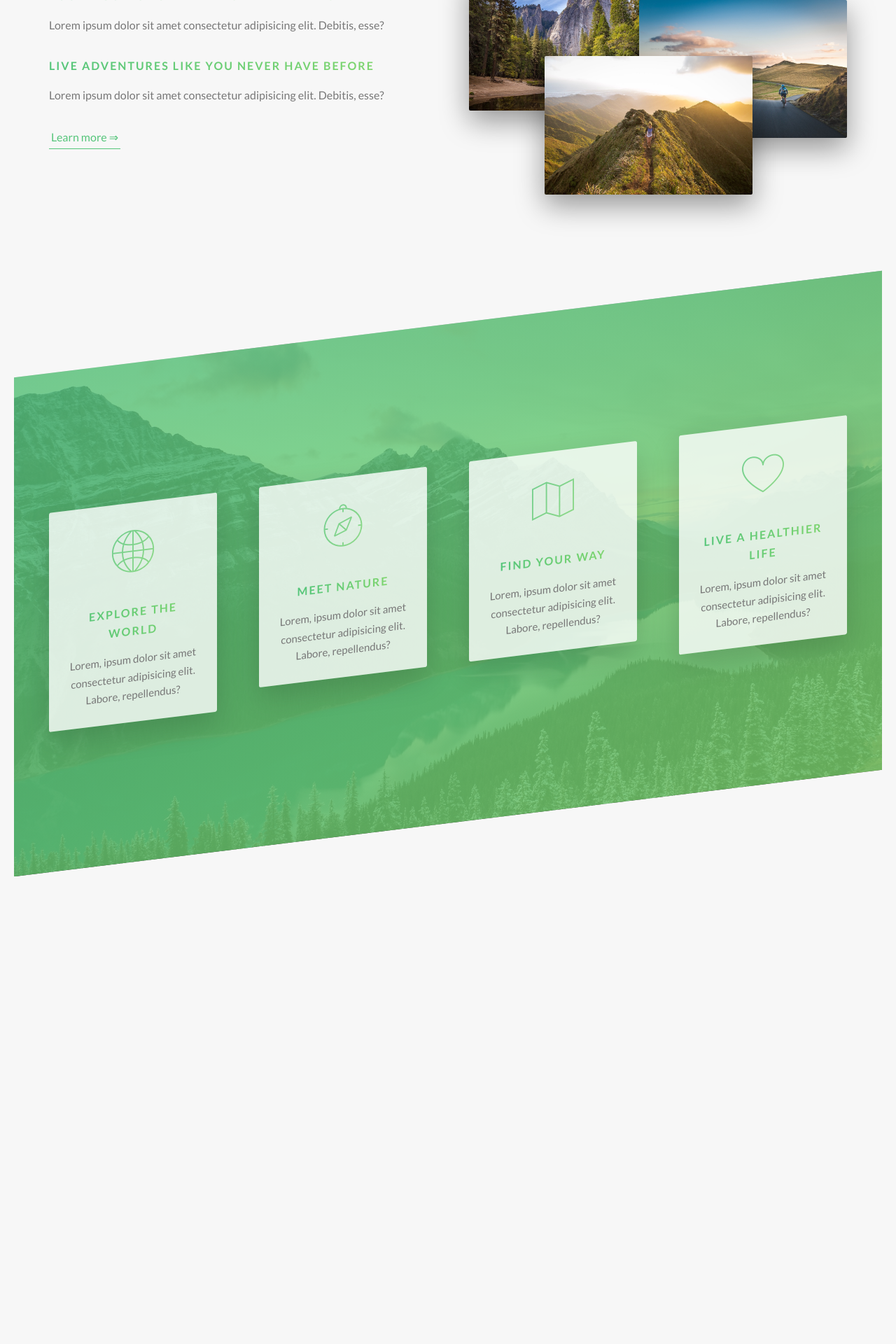
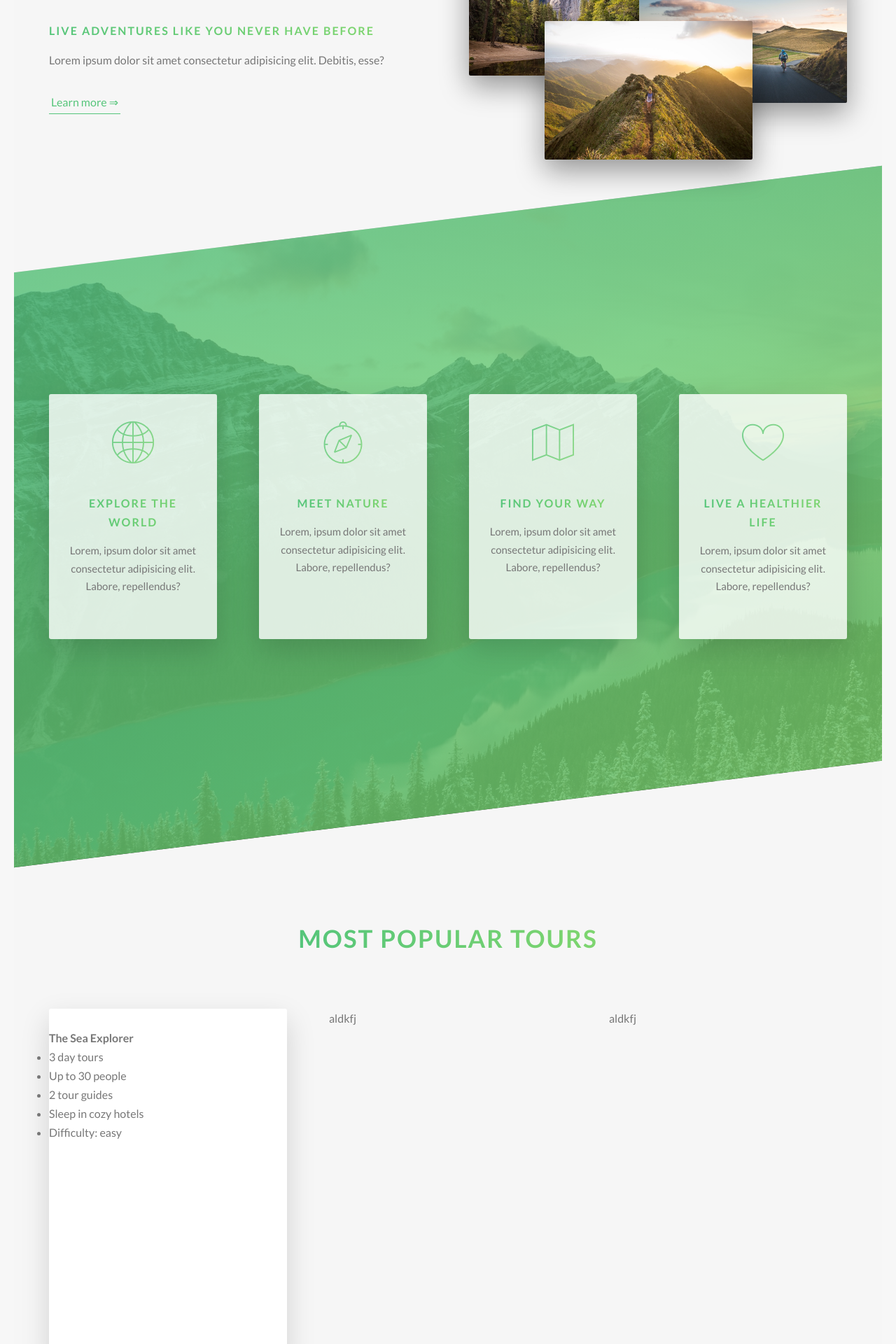
Before and after one commit to fluktar/Natours, a PHP site: page /index.html in a window 1280 px wide. Shown: the part 960-2880 px from the top of the page at 70% size. Before the commit the page ends 2212 px from the top, so only its background shows below. Run offline with PHP 8.4, Linux system fonts and the light colour scheme.

Commit message:
card_start_1

```diff
--- a/index.html
+++ b/index.html
@@ -134,6 +134,39 @@
           </div>
         </div>
       </section>
+      <section class="section-tours" id="section-tours">
+        <div class="u-center-text u-margin-bottom-big">
+          <h2 class="heading-secondary">Most popular tours</h2>
+        </div>
+        <div class="row">
+          <div class="col-1-of-3">
+            <div class="card">
+              <div class="card__side card__side--front">
+                <div class="card__picture card__picture--1">&nbsp;</div>
+                <h4 class="card__heading">
+                  <span class="card__heading-span card__heading-span--1"
+                    >The Sea Explorer</span
+                  >
+                </h4>
+                <div class="card__details">
+                  <ul>
+                    <li>3 day tours</li>
+                    <li>Up to 30 people</li>
+                    <li>2 tour guides</li>
+                    <li>Sleep in cozy hotels</li>
+                    <li>Difficulty: easy</li>
+                  </ul>
+                </div>
+              </div>
+              <div class="card__side card__side--back card__side--back-1">
+                Back side
+              </div>
+            </div>
+          </div>
+          <div class="col-1-of-3"><div class="card">aldkfj</div></div>
+          <div class="col-1-of-3"><div class="card">aldkfj</div></div>
+        </div>
+      </section>
     </main>
 
     <!--  <div class="grid-test">
--- a/src/sass/abstracts/_variables.scss
+++ b/src/sass/abstracts/_variables.scss
@@ -3,7 +3,15 @@ $medium_green: rgb(126, 213, 111);
 $dark_green: rgb(40, 180, 133);
 $color-white: rgb(255, 255, 255);
 $color-black: rgb(0, 0, 0);
-$color-gray-light-1: rgb(247, 247, 247);
+$color-gray-light-1: #f6f6f6;
+
+$color-secondary-light: #ffb900;
+$color-secondary-dark: #ff7730;
+
+$color-tertiary-light: #2998ff;
+$color-tertiary-dark: #5643fa;
+
+$box-shadow-1: 0 1.5rem 4rem rgba($color-black, 0.15);
 
 $grid-width: 114rem;
 $gutter-vertical: 8rem;
--- /dev/null
+++ b/src/sass/components/_card.scss
@@ -0,0 +1,53 @@
+.card {
+  perspective: 150rem;
+  -moz-perspective: 150rem;
+  position: relative;
+  height: 50rem;
+
+  &__side {
+    height: 50rem;
+    transition: all 0.8s ease;
+    position: absolute;
+    top: 0;
+    left: 0;
+    width: 100%;
+    backface-visibility: hidden;
+    border-radius: 3px;
+    box-shadow: $box-shadow-1;
+    &--front {
+      background-color: $color-white;
+    }
+    &--back {
+      transform: rotateY(180deg);
+
+      &-1 {
+        background-image: linear-gradient(
+          to right bottom,
+          $color-secondary-light,
+          $color-secondary-dark
+        );
+      }
+      &-2 {
+        background-image: linear-gradient(
+          to right bottom,
+          $light_green,
+          $medium_green
+        );
+      }
+      &-3 {
+        background-image: linear-gradient(
+          to right bottom,
+          $color-tertiary-light,
+          $color-tertiary-dark
+        );
+      }
+    }
+  }
+
+  &:hover &__side--front {
+    transform: rotateY(-180deg);
+  }
+  &:hover &__side--back {
+    transform: rotateY(0deg);
+  }
+}
--- a/src/sass/components/_feature-box.scss
+++ b/src/sass/components/_feature-box.scss
@@ -2,11 +2,11 @@
   background-color: rgba($color-white, 0.8);
   font-size: 1.5rem;
   padding: 2.5rem;
+  height: 35rem;
   text-align: center;
   border-radius: 3px;
   box-shadow: 0 1.5rem 4rem rgba($color-black, 0.15);
   transition: transform 0.3s;
-  // height: 35rem;
 
   &__icon {
     font-size: 6rem;
--- a/src/sass/pages/_home.scss
+++ b/src/sass/pages/_home.scss
@@ -1,10 +1,12 @@
 .section-about {
   background-color: $color-gray-light-1;
   padding: 25rem 0;
-  margin-top: -20rem;
+  margin-top: -25rem;
 }
 .section-features {
-  padding: 20rem 0;
+  margin-top: -10rem;
+  padding: 25rem 0;
+
   background-image: linear-gradient(
       to right bottom,
       rgba($light_green, 0.8),
@@ -13,4 +15,13 @@
     url(../img/nat-4.jpg);
   background-size: cover;
   transform: skewY(-7deg);
+  & > * {
+    transform: skewY(7deg);
+  }
 }
+
+.section-tours {
+  background-color: $color-gray-light-1;
+  padding: 25rem 0 50rem 0;
+  margin-top: -9rem;
+}
--- a/src/sass/style.scss
+++ b/src/sass/style.scss
@@ -10,6 +10,7 @@
 @import "components/button";
 @import "components/composition";
 @import "components/feature-box";
+@import "components/card";
 
 @import "layout/header";
 @import "layout/grid";
```
Also changed, not shown: views/index.ejs (+33 -0 lines), dist/css/style.min.css, 1 other file.
